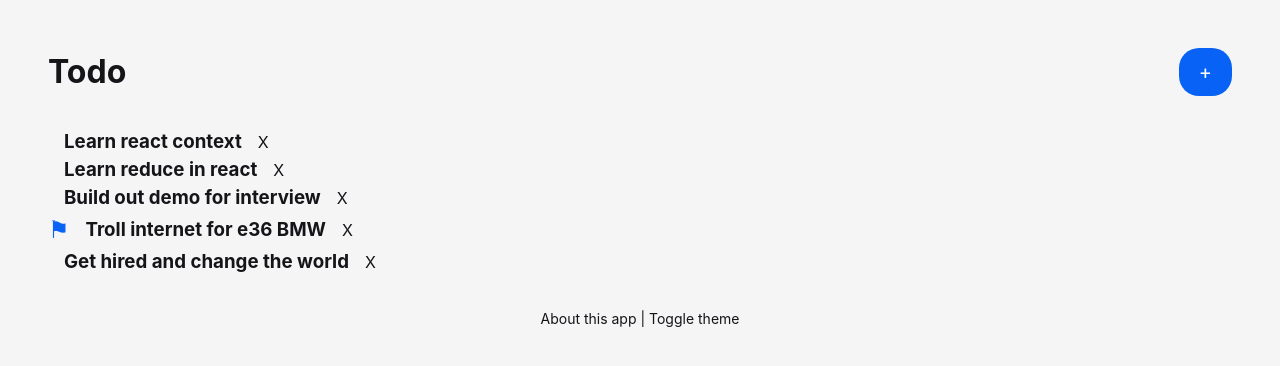
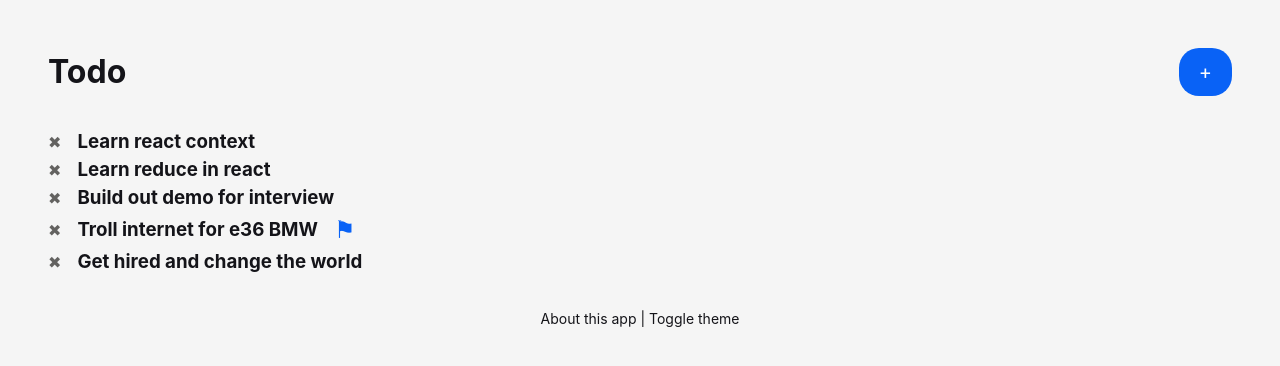
Before and after one commit to filbot/react-dev-demo, a React (Create React App) app: page / in a window 1280 px wide. Shown: the top 366 px of the page. Built offline with nearby package versions, Linux system fonts and the light colour scheme.

Commit message:
Add events for flag and delete

```diff
--- a/src/App.css
+++ b/src/App.css
@@ -99,10 +99,11 @@ button {
 .flag {
   color: #0962f6;
   font-size: 1.5rem;
-  margin-right: 1rem;
+  margin-left: 1rem;
 }
 
 .delete {
-  margin-left: 1rem;
+  color: #636260;
+  margin-right: 1rem;
   cursor: pointer;
 }
--- a/src/App.js
+++ b/src/App.js
@@ -34,13 +34,17 @@ function App() {
   ]);
 
   const deleteTodo = (id) => {
-    console.log('delete todo');
+    setTodos(todos.filter((todo) => todo.id !== id))
+  }
+
+  const toggleFlag = (id) => {
+    setTodos(todos.map((todo) => todo.id === id ? {...todo, flag: !todo.flag} : todo))
   }
 
   return (
     <div className="App">
       <Header />
-      <Todos todos={todos} onDelete={deleteTodo} />
+      {todos.length > 0 ? <Todos todos={todos} onDelete={deleteTodo} onToggle={toggleFlag} /> : 'Nothing but time on your hands'}
       <Footer />
     </div>
   );
--- a/src/components/Todo.js
+++ b/src/components/Todo.js
@@ -1,9 +1,9 @@
-const Todo = ({todo, onDelete}) => {
+const Todo = ({todo, onDelete, onToggle}) => {
     return (
         <div className="todo-item">
+            <div className="delete" onClick={() => onDelete(todo.id)}>✖︎</div>
+            <h3 className="todo" onDoubleClick={() => onToggle(todo.id)}>{todo.text}</h3>
             <div className="flag">{todo.flag ? '⚑' : ''}</div>
-            <h3 className="todo">{todo.text}</h3>
-            <div className="delete">X</div>
         </div>
     )
 }
--- a/src/components/Todos.js
+++ b/src/components/Todos.js
@@ -1,10 +1,10 @@
 import Todo from './Todo';
 
-const Todos = ({todos, onDelete}) => {
+const Todos = ({todos, onDelete, onToggle}) => {
 
     return (
         <>
-            {todos.map((todo) => <Todo key={todo.id} todo={todo} onDelete={onDelete} />)}
+            {todos.map((todo) => <Todo key={todo.id} todo={todo} onDelete={onDelete} onToggle={onToggle} />)}
         </>
     )
 }
```
